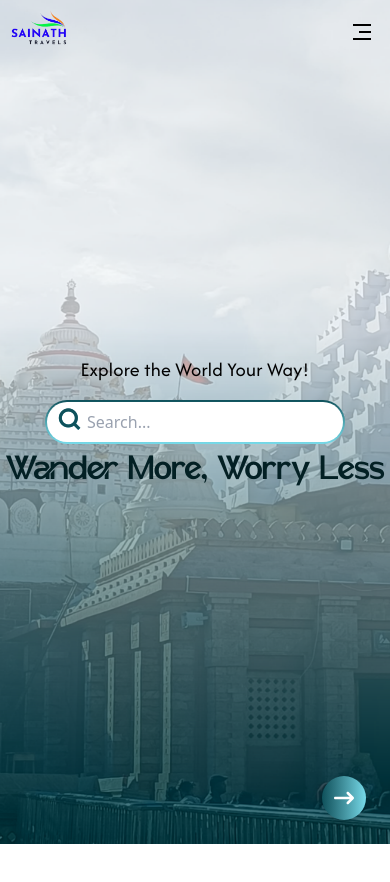
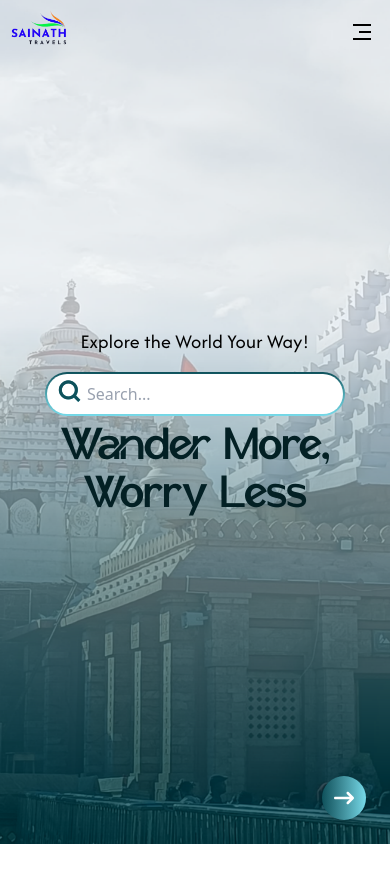
Before and after one commit to AnkeetSah/TechnoClare_Project, a React (Vite) app: page / in a window 390 px wide. Shown: the top 882 px of the page. Built offline with nearby package versions, Linux system fonts and the light colour scheme.

Commit message:
Adjusted mobile screen hero ui

```diff
--- a/src/components/Hero/Hero.jsx
+++ b/src/components/Hero/Hero.jsx
@@ -70,7 +70,7 @@ const Hero = () => {
         <h1
   ref={headingRef}
   className="
-    xs:text-4xl xs:mt-1 md:mt-2 lg:mt-0 lg:text-9xl
+    xs:text-5xl xs:mt-1 md:mt-2 lg:mt-0 lg:text-9xl
     font-RabsurRegular text-transparent bg-clip-text
     bg-[#032024]
   "
--- a/src/pages/Home.jsx
+++ b/src/pages/Home.jsx
@@ -5,6 +5,7 @@ import Places from '../components/Places_To_Visit/Places';
 import Experience from '../components/Experiences/Experience';
 import Explore from '../components/explore/Explore';
 import Hero from '../components/Hero/Hero';
+import Footer from '../components/Footer/Footer';
 
 gsap.registerPlugin(ScrollTrigger);
 
@@ -58,6 +59,7 @@ const Home = () => {
       {/*------------Experiences-----------------*/}
       <Experience />
       {/*------------Experiences-----------------*/}
+      <Footer/>
     </div>
   );
 };
```
